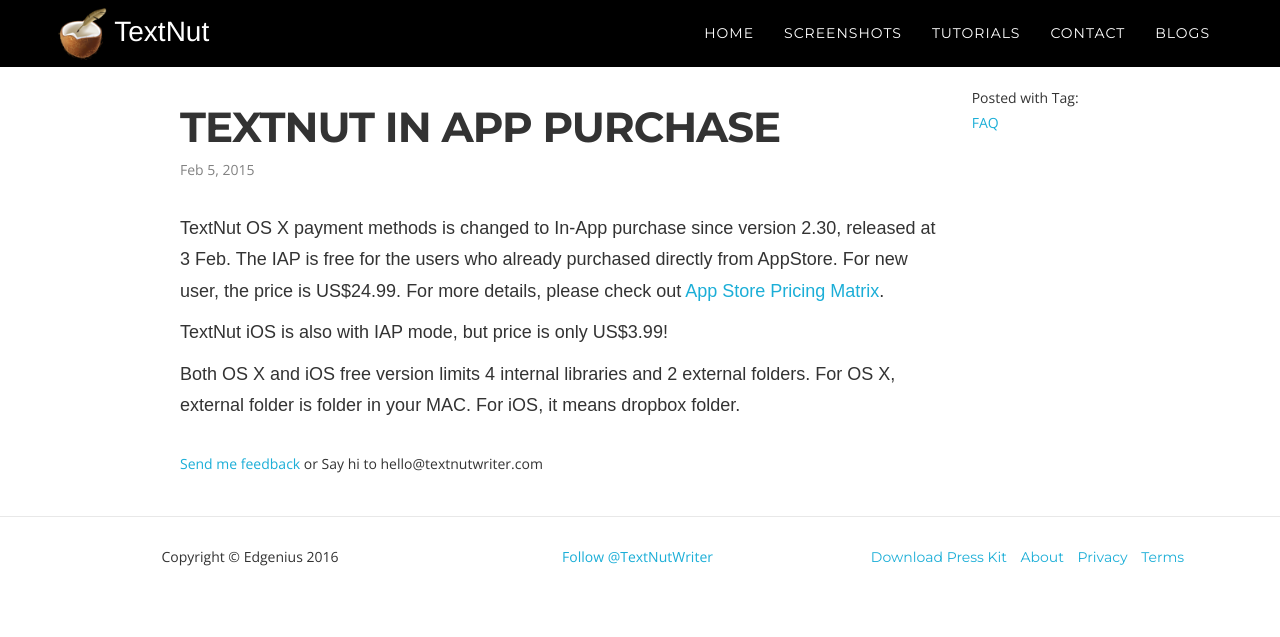
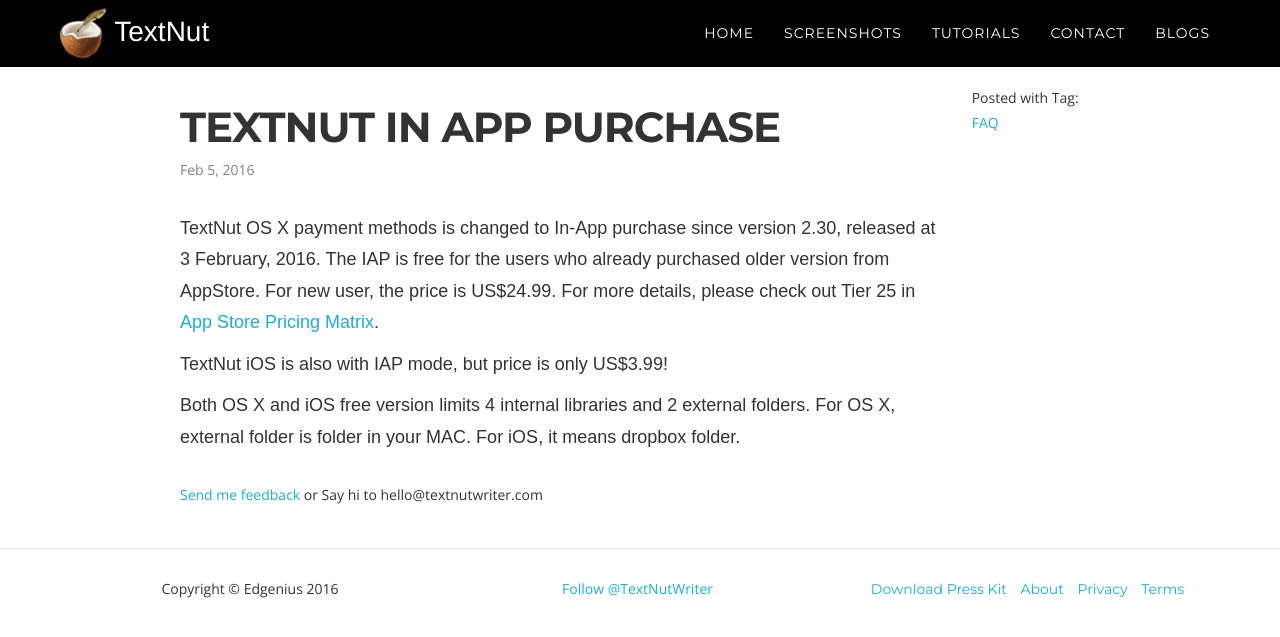
Before and after one commit to textnutwriter/textnutwriter.github.io, a Jekyll site: the page built from _posts/2016-02-04-textnut-iap.md, in a window 1280 px wide. Shown: the top 637 px of the page. Built offline with Jekyll 4.4.1, drawn with Linux system fonts in a browser that asks for light colours; nearby versions of some CDN libraries; some web fonts are replaced; a script that is not in the unit is left out; comment, search, counter and statistics services are not loaded.

Commit message:
iap price

```diff
--- a/_posts/2016-02-04-textnut-iap.md
+++ b/_posts/2016-02-04-textnut-iap.md
@@ -1,12 +1,12 @@
 ---
 layout: post
 title:  "TextNut In App Purchase"
-date:   2015-02-04 20:00:00
+date:   2016-02-04 20:00:00
 categories: Blogs
 tags: [faq]
 ---
 
-TextNut OS X payment methods is changed to In-App purchase since version 2.30, released at 3 Feb. The IAP is free for the users who already purchased directly from AppStore. For new user, the price is US$24.99. For more details, please check out [App Store Pricing  Matrix](http://blog.presspadapp.com/wp-content/uploads/2015/05/App-Store-Price-Matrix-May-2015.html).
+TextNut OS X payment methods is changed to In-App purchase since version 2.30, released at 3 February, 2016. The IAP is free for the users who already purchased older version from AppStore. For new user, the price is US$24.99. For more details, please check out Tier 25 in [App Store Pricing  Matrix](http://blog.presspadapp.com/wp-content/uploads/2015/05/App-Store-Price-Matrix-May-2015.html).
 
 
 TextNut iOS is also with IAP mode, but price is only US$3.99!
```
